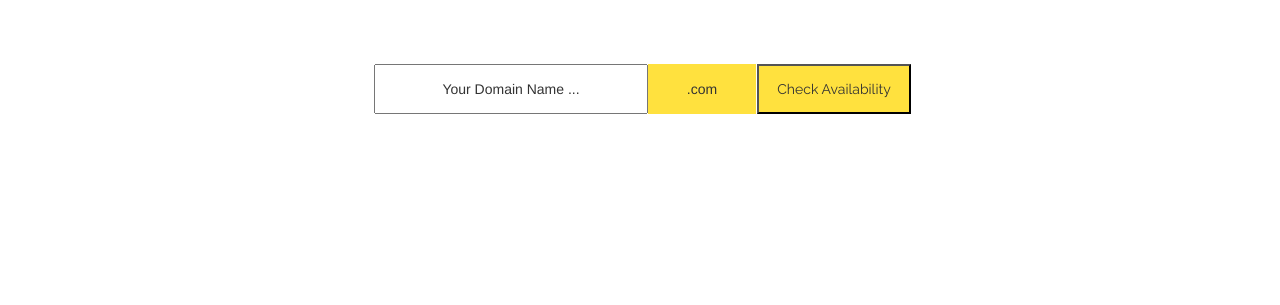
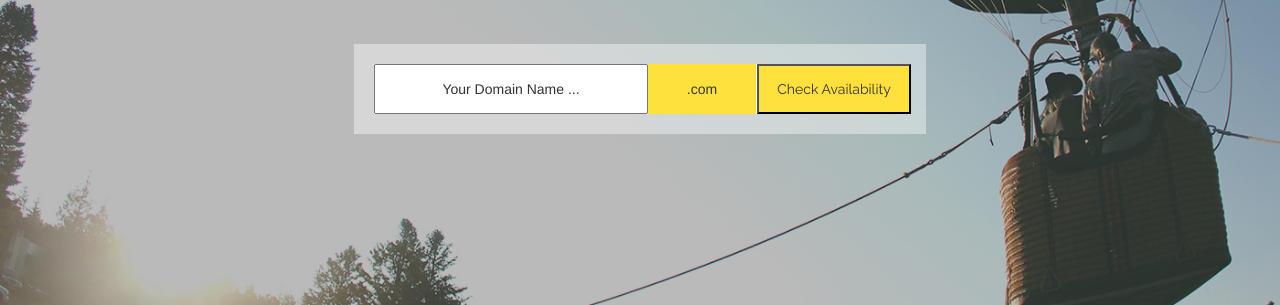
Before and after one commit to intmainclass/intmainclass.github.io, a plain HTML site: page maguwo_host/index.html in a window 1280 px wide. Shown: the part 495-800 px from the top of the page. Drawn offline with nearby package versions, Linux system fonts and the light colour scheme.

Commit message:
Update style.css

```diff
--- a/maguwo_host/css/style.css
+++ b/maguwo_host/css/style.css
@@ -14,7 +14,8 @@
 /*color mixin*/
 /*fonts style*/
 header {
-  background-image: url('../img/background.jpg') no-repeat;
+  background: url('../img/background.jpg') no-repeat center center;
+  background-size:cover;
   height: 100vh;
   min-height: 600px;
 }
```
